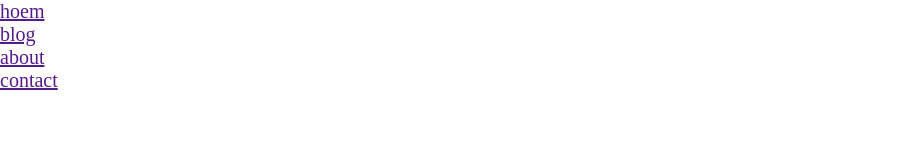
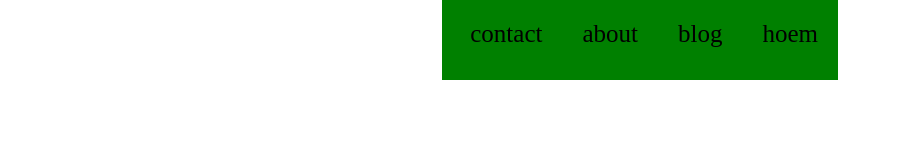
Before and after one commit to rifatabrarjowad/html_css_bs_js_jq, a plain HTML site: page css/class29.html in a window 1280 px wide. Shown: the whole page, without its empty margins (0-901 px from the left). Drawn offline with Linux system fonts and the light colour scheme.

Commit message:
adding file

```diff
--- a/css/class29.css
+++ b/css/class29.css
@@ -3,3 +3,24 @@
     margin: 0px;
     font-size: 20px;
 }
+.nev{
+    width: 396px;
+    height: 80px;
+    background-color: green;
+    margin: auto;
+}
+.nev ul{
+
+}
+.nev ul li{
+    list-style: none;
+    margin: 20px;
+    float: right;
+}
+.nev ul li a{
+    text-decoration: none;
+    color: black;
+    font-size: 25px;
+    cursor: pointer;
+
+}
```
